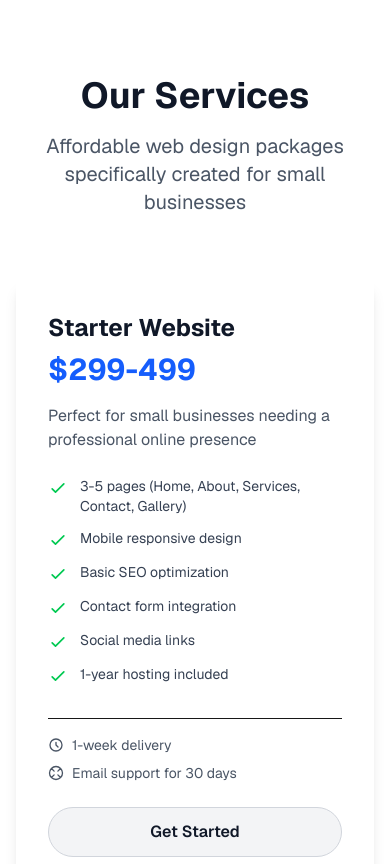
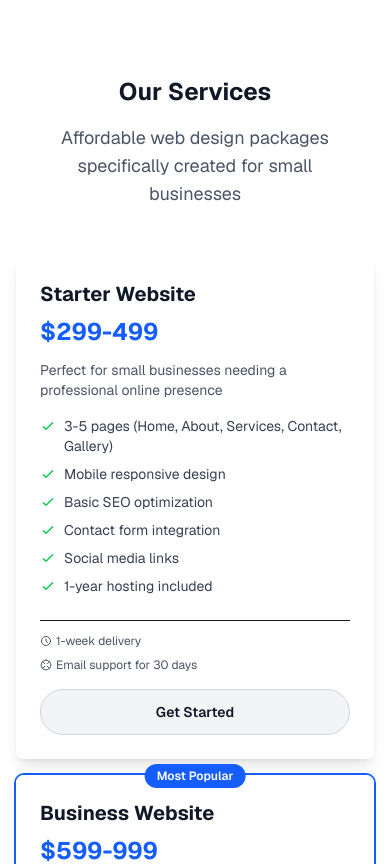
Before and after one commit to vah6314-cmd/XomRawTar, a Next.js app: page / in a window 390 px wide. Shown: the part 6200-7064 px from the top of the page. Built offline with nearby package versions, Linux system fonts and the light colour scheme.

Commit message:
Auto-commit: Agent tool execution

```diff
--- a/src/components/Services.tsx
+++ b/src/components/Services.tsx
@@ -81,23 +81,23 @@ export default function Services() {
 
   return (
     <section id="services" className="py-20 bg-white">
-      <div className="container mx-auto px-6">
+      <div className="container mx-auto px-4 sm:px-6">
         {/* Section Header */}
-        <div className="text-center mb-16">
-          <h2 className="text-4xl font-bold text-gray-900 mb-4">Our Services</h2>
-          <p className="text-xl text-gray-600 max-w-3xl mx-auto">
+        <div className="text-center mb-12 sm:mb-16">
+          <h2 className="text-2xl sm:text-3xl lg:text-4xl font-bold text-gray-900 mb-4">Our Services</h2>
+          <p className="text-lg sm:text-xl text-gray-600 max-w-3xl mx-auto px-4">
             Affordable web design packages specifically created for small businesses
           </p>
         </div>
 
         {/* Pricing Cards */}
-        <div className="grid grid-cols-1 md:grid-cols-3 gap-8">
+        <div className="grid grid-cols-1 lg:grid-cols-3 gap-4 sm:gap-6 lg:gap-8">
           {servicePackages.map((pkg) => (
             <div
               key={pkg.id}
               className={`relative rounded-lg shadow-lg transition-all duration-300 ${
                 pkg.popular
-                  ? 'ring-2 ring-blue-600 transform scale-105'
+                  ? 'ring-2 ring-blue-600 lg:transform lg:scale-105'
                   : 'hover:shadow-xl hover:-translate-y-1'
               } ${hoveredPackage === pkg.id ? 'shadow-2xl' : ''}`}
               onMouseEnter={() => setHoveredPackage(pkg.id)}
@@ -105,29 +105,29 @@ export default function Services() {
             >
               {/* Popular Badge */}
               {pkg.popular && (
-                <div className="absolute -top-4 left-1/2 transform -translate-x-1/2">
-                  <span className="bg-blue-600 text-white px-4 py-1 rounded-full text-sm font-semibold">
+                <div className="absolute -top-3 sm:-top-4 left-1/2 transform -translate-x-1/2 z-10">
+                  <span className="bg-blue-600 text-white px-3 sm:px-4 py-1 rounded-full text-xs sm:text-sm font-semibold">
                     Most Popular
                   </span>
                 </div>
               )}
 
-              <div className="bg-white rounded-lg p-8">
+              <div className="bg-white rounded-lg p-6 sm:p-8">
                 {/* Package Name */}
-                <h3 className="text-2xl font-bold text-gray-900 mb-2">{pkg.name}</h3>
+                <h3 className="text-xl sm:text-2xl font-bold text-gray-900 mb-2">{pkg.name}</h3>
 
                 {/* Price */}
-                <div className="text-3xl font-bold text-blue-600 mb-4">{pkg.price}</div>
+                <div className="text-2xl sm:text-3xl font-bold text-blue-600 mb-3 sm:mb-4">{pkg.price}</div>
 
                 {/* Description */}
-                <p className="text-gray-600 mb-6">{pkg.description}</p>
+                <p className="text-sm sm:text-base text-gray-600 mb-4 sm:mb-6">{pkg.description}</p>
 
                 {/* Features */}
-                <ul className="space-y-3 mb-8">
+                <ul className="space-y-2 sm:space-y-3 mb-6 sm:mb-8">
                   {pkg.features.map((feature, index) => (
                     <li key={index} className="flex items-start">
                       <svg
-                        className="w-5 h-5 text-green-500 mr-3 flex-shrink-0 mt-0.5"
+                        className="w-4 h-4 sm:w-5 sm:h-5 text-green-500 mr-2 sm:mr-3 flex-shrink-0 mt-0.5"
                         fill="none"
                         viewBox="0 0 24 24"
                         stroke="currentColor"
@@ -135,35 +135,35 @@ export default function Services() {
                         <path
                           strokeLinecap="round"
                           strokeLinejoin="round"
-                          strokeWidth={2}
+                          strokeWidth="2"
                           d="M5 13l4 4L19 7"
                         />
                       </svg>
-                      <span className="text-gray-700 text-sm">{feature}</span>
+                      <span className="text-sm sm:text-base text-gray-700">{feature}</span>
                     </li>
                   ))}
                 </ul>
 
                 {/* Delivery & Support Info */}
-                <div className="border-t pt-4 mb-6">
-                  <div className="flex items-center text-sm text-gray-600 mb-2">
-                    <svg className="w-4 h-4 mr-2" fill="none" viewBox="0 0 24 24" stroke="currentColor">
+                <div className="border-t pt-3 sm:pt-4 mb-4 sm:mb-6">
+                  <div className="flex items-center text-xs sm:text-sm text-gray-600 mb-2">
+                    <svg className="w-3 h-3 sm:w-4 sm:h-4 mr-1 sm:mr-2" fill="none" viewBox="0 0 24 24" stroke="currentColor">
                       <path
                         strokeLinecap="round"
                         strokeLinejoin="round"
-                        strokeWidth={2}
+                        strokeWidth="2"
                         d="M12 8v4l3 3m6-3a9 9 0 11-18 0 9 9 0 0118 0z"
                       />
                     </svg>
                     {pkg.delivery}
                   </div>
-                  <div className="flex items-center text-sm text-gray-600">
-                    <svg className="w-4 h-4 mr-2" fill="none" viewBox="0 0 24 24" stroke="currentColor">
+                  <div className="flex items-center text-xs sm:text-sm text-gray-600">
+                    <svg className="w-3 h-3 sm:w-4 sm:h-4 mr-1 sm:mr-2" fill="none" viewBox="0 0 24 24" stroke="currentColor">
                       <path
                         strokeLinecap="round"
                         strokeLinejoin="round"
-                        strokeWidth={2}
-                        d="M18.364 5.636l-3.536 3.536m0 5.656l3.536 3.536M9.172 9.172L5.636 5.636m3.536 9.192L5.636 18.364M12 2.25a9.75 9.75 0 109.75 9.75A9.75 9.75 0 0012 2.25z"
+                        strokeWidth="2"
+                        d="M18.364 5.636l-3.536 3.536m0 5.656l3.536 3.536M9.172 9.172L5.636 5.636m3.536 9.192L5.636 18.364M9.172 9.172L5.636 5.636m3.536 9.192L5.636 18.364M12 2.25a9.75 9.75 0 109.75 9.75A9.75 9.75 0 0012 2.25z"
                       />
                     </svg>
                     {pkg.support}
@@ -173,7 +173,7 @@ export default function Services() {
                 {/* CTA Button */}
                 <button
                   onClick={() => scrollToContact()}
-                  className={`w-full py-3 px-6 rounded-full font-semibold transition-all duration-200 ${
+                  className={`w-full py-3 px-4 sm:py-3 sm:px-6 rounded-full font-semibold transition-all duration-200 text-sm sm:text-base ${
                     pkg.popular
                       ? 'bg-blue-600 text-white hover:bg-blue-700'
                       : 'bg-gray-100 text-gray-900 hover:bg-gray-200 border border-gray-300'
@@ -187,16 +187,16 @@ export default function Services() {
         </div>
 
         {/* Additional Information */}
-        <div className="mt-16 bg-blue-50 rounded-lg p-8">
+        <div className="mt-12 sm:mt-16 bg-blue-50 rounded-lg p-6 sm:p-8">
           <div className="text-center">
-            <h3 className="text-2xl font-bold text-gray-900 mb-4">Need a Custom Solution?</h3>
-            <p className="text-gray-600 mb-6 max-w-2xl mx-auto">
+            <h3 className="text-xl sm:text-2xl font-bold text-gray-900 mb-4">Need a Custom Solution?</h3>
+            <p className="text-sm sm:text-base text-gray-600 mb-6 max-w-2xl mx-auto px-4">
               Every business is unique. If our packages don&apos;t perfectly fit your needs,
               let&apos;s discuss a custom solution tailored specifically for your business goals.
             </p>
             <button
               onClick={() => scrollToContact()}
-              className="bg-blue-600 text-white px-8 py-3 rounded-full font-semibold hover:bg-blue-700 transition-colors duration-200"
+              className="bg-blue-600 text-white px-6 sm:px-8 py-3 rounded-full font-semibold hover:bg-blue-700 transition-colors duration-200 text-sm sm:text-base"
             >
               Discuss Custom Project
             </button>
```
